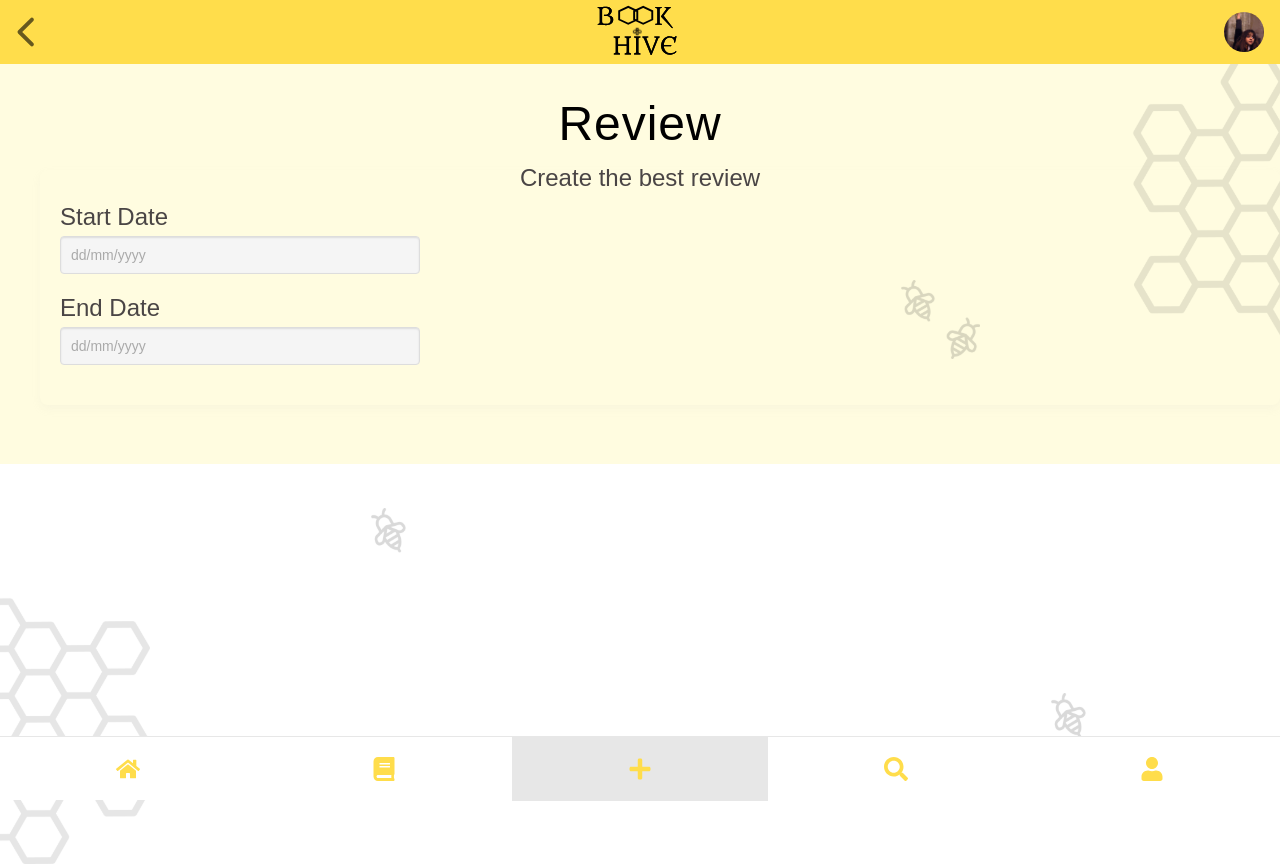
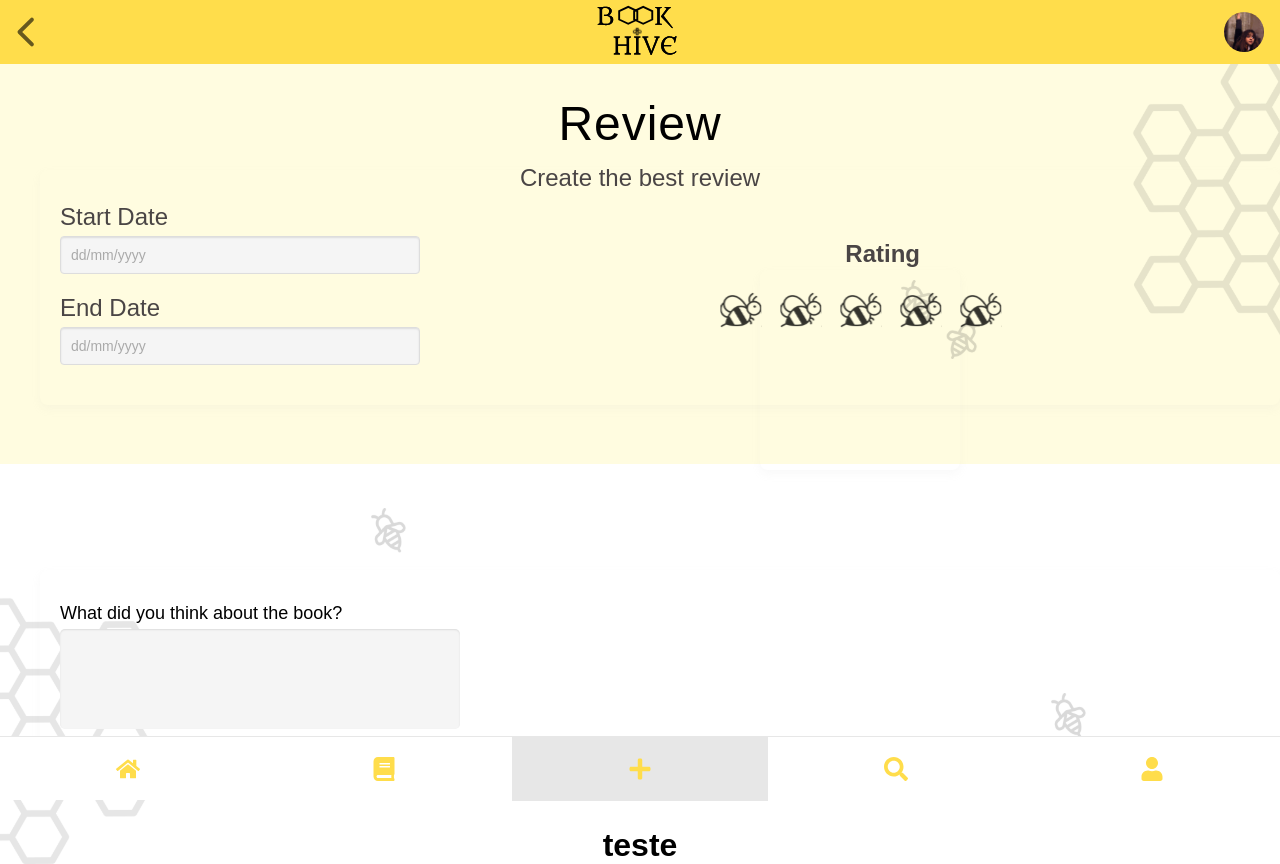
Before and after one commit to BookHive-ufcg/bookhive-web, a Next.js app: page /reviews/create in a window 1280 px wide. Built offline with nearby package versions, Linux system fonts and the light colour scheme; a web font is replaced by a local one.

Commit message:
animação rating e comentarios

```diff
--- /dev/null
+++ b/src/app/reviews/create/Animation/animation.module.css
@@ -0,0 +1,137 @@
+/* animation.module.css */
+
+.columnComponents{
+  display: flex;
+  flex-direction: column;
+}
+
+.nameContainer {
+  display: flex;
+  justify-content: center;
+  color: var(--font-color-secondary);
+  margin: 20px;
+  padding: 20px;
+  position: absolute;
+  top: 200px;
+  right: 320px;
+}
+.radioContainer {
+  display: flex;
+  justify-content: center;
+  gap: 10px;
+  flex-direction: row-reverse;
+  margin: 20px;
+  padding: 20px;
+  border-radius: 8px;
+  box-shadow: 0 4px 8px rgba(195, 194, 194, 0.1);
+  position: absolute;
+  top: 250px;
+  right: 300px;
+  width: 200px;
+  height: 200px;
+
+}
+.yellow {
+  filter: drop-shadow(0 0 15px rgba(255, 158, 11, 0.9)); /* Efeito de sombra amarela */
+}
+
+.radioInput {
+  position: absolute;
+  appearance: none;
+}
+
+.radioLabel {
+  cursor: pointer;
+  font-size: 30px;
+  position: relative;
+  display: inline-block;
+  transition: transform 0.3s ease;
+}
+
+.radioLabelImage {
+  transition: filter 0.3s ease;
+  width: 50px; /* Ajuste o tamanho conforme necessário */
+  height: 40px; /* Ajuste o tamanho conforme necessário */
+}
+
+.radioLabel::before,
+.radioLabel::after {
+  content: "";
+  position: absolute;
+  width: 6px;
+  height: 6px;
+  background-color: #ff9e0b;
+  border-radius: 50%;
+  opacity: 0;
+  transform: scale(0);
+  transition: transform 0.4s ease, opacity 0.4s ease;
+  animation: particle-explosion 1s ease-out;
+}
+
+.radioLabel::before {
+  top: -15px;
+  left: 50%;
+  transform: translateX(-50%) scale(0);
+}
+
+.radioLabel::after {
+  bottom: -15px;
+  left: 50%;
+  transform: translateX(-50%) scale(0);
+}
+
+.radioLabel:hover::before,
+.radioLabel:hover::after {
+  opacity: 1;
+  transform: translateX(-50%) scale(1.5);
+}
+
+.radioLabel:hover {
+  transform: scale(1.2);
+  animation: pulse 0.6s infinite alternate;
+}
+
+.radioLabel:hover img,
+.radioLabel:hover ~ .radioLabel img {
+  filter: drop-shadow(0 0 15px rgba(255, 158, 11, 0.9));
+  animation: shimmer 1s ease infinite alternate;
+}
+
+.radioInput:checked + .radioLabel img,
+.radioInput:checked + .radioLabel ~ .radioLabel img {
+  filter: drop-shadow(0 0 15px rgba(255, 158, 11, 0.9));
+  animation: pulse 0.8s infinite alternate;
+}
+
+@keyframes pulse {
+  0% {
+    transform: scale(1);
+  }
+  100% {
+    transform: scale(1.1);
+  }
+}
+
+@keyframes particle-explosion {
+  0% {
+    opacity: 0;
+    transform: scale(0.5);
+  }
+  50% {
+    opacity: 1;
+    transform: scale(1.2);
+  }
+  100% {
+    opacity: 0;
+    transform: scale(0.5);
+  }
+}
+
+@keyframes shimmer {
+  0% {
+    filter: drop-shadow(0 0 10px rgba(255, 158, 11, 0.5));
+  }
+  100% {
+    filter: drop-shadow(0 0 20px rgba(255, 158, 11, 1));
+  }
+}
--- /dev/null
+++ b/src/app/reviews/create/Animation/index.tsx
@@ -0,0 +1,55 @@
+"use client";
+import React, { useState } from 'react';
+import Image from 'next/image';
+import styles from './animation.module.css';
+import AbelhaSvg from './abelha.svg';
+import AbelhaAmarelaSvg from './abelhaAmarela.svg';
+
+const Animation = () => {
+  const [selectedRating, setSelectedRating] = useState('');
+
+  const handleRatingChange = (event: React.ChangeEvent<HTMLInputElement>) => {
+    setSelectedRating(event.target.value);
+  };
+
+  return (
+    <div className={styles.columnsComponents}>
+      <div className={styles.nameContainer}>
+        <h2>Rating</h2>
+      </div>
+    <div className={styles.radioContainer}>
+      {[5, 4, 3, 2, 1].map((rating) => (
+        <div key={rating}>
+          <input
+            id={`rating-${rating}`}
+            type="radio"
+            name="rating"
+            value={rating}
+            className={styles.radioInput}
+            checked={selectedRating === rating.toString()}
+            onChange={handleRatingChange}
+          />
+          <label
+            htmlFor={`rating-${rating}`}
+            className={styles.radioLabel}
+            title={`${rating} stars`}
+            onClick={() => {
+              setSelectedRating(selectedRating === rating.toString() ? '' : rating.toString());
+            }}
+          >
+            <Image
+              src={rating <= Number(selectedRating) ? AbelhaAmarelaSvg : AbelhaSvg}
+              alt="Abelha"
+              height={20}
+              width={20}
+              className={styles.radioLabelImage}
+            />
+          </label>
+        </div>
+      ))}
+    </div>
+    </div>
+  );
+};
+
+export default Animation;
--- /dev/null
+++ b/src/app/reviews/create/Coments/coments.module.css
@@ -0,0 +1,32 @@
+
+.comentsContainer {
+    margin: 20px;
+    padding: 20px;
+    border-radius: 8px;
+    box-shadow: 0 4px 8px rgba(195, 194, 194, 0.1);
+    position: absolute;
+    top: 550px;
+    left: 20px;
+    width: calc(100% - 40px);
+}
+
+.comentsFieldLabel {
+    font-size: 18px;
+    font-weight: 200;
+    color: var(--font-color-primary);
+    margin-top: 0.8rem;
+    display: flex;
+    flex-direction: column;
+  }
+
+  .comentsFieldInput {
+    width: 400px;
+    height: 100px;
+    padding: 10px;
+    border: 0px solid #ddd;
+    border-radius: 5px;
+    font-size: 0.875rem;
+    background-color: #f5f5f5;
+    box-shadow: inset 0 1px 2px rgba(0, 0, 0, 0.1);
+    margin-top: 5px;
+  }
--- /dev/null
+++ b/src/app/reviews/create/Coments/index.tsx
@@ -0,0 +1,20 @@
+import React from "react";
+import styles from "./coments.module.css";
+
+const Coments = () => {
+    return(
+    <div className={styles.comentsContainer}>
+        <div className={styles.comentsFieldLabel}>
+            <label>What did you think about the book?</label>
+            <input
+            required
+            type='text'
+            className={styles.comentsFieldInput}>
+            </input>
+        </div>
+    </div>
+    )
+}
+
+
+export default Coments;
--- a/src/app/reviews/create/DateFields/index.tsx
+++ b/src/app/reviews/create/DateFields/index.tsx
@@ -1,4 +1,4 @@
-// src/components/DateFields/index.tsx
+
 import React from "react";
 import styles from "./date-fields.module.css";
 
--- a/src/app/reviews/create/page.tsx
+++ b/src/app/reviews/create/page.tsx
@@ -1,9 +1,16 @@
+import React from 'react';
+
 import Title from "@/components/Title";
 import DateFields from "./DateFields";
+import Coments from "./Coments";
+import Animation from "./Animation";
 
 export default function CreateReview() {
   return <main>
         <Title titleText="Review" subTitleText="Create the best review" />
         <DateFields></DateFields>
+        <Animation></Animation>
+        <Coments></Coments>
+        <h1>teste</h1>
   </main>;
 }
```
Also changed, not shown: src/app/reviews/create/Animation/abelha.svg (added), src/app/reviews/create/Animation/abelhaAmarela.svg (added).
